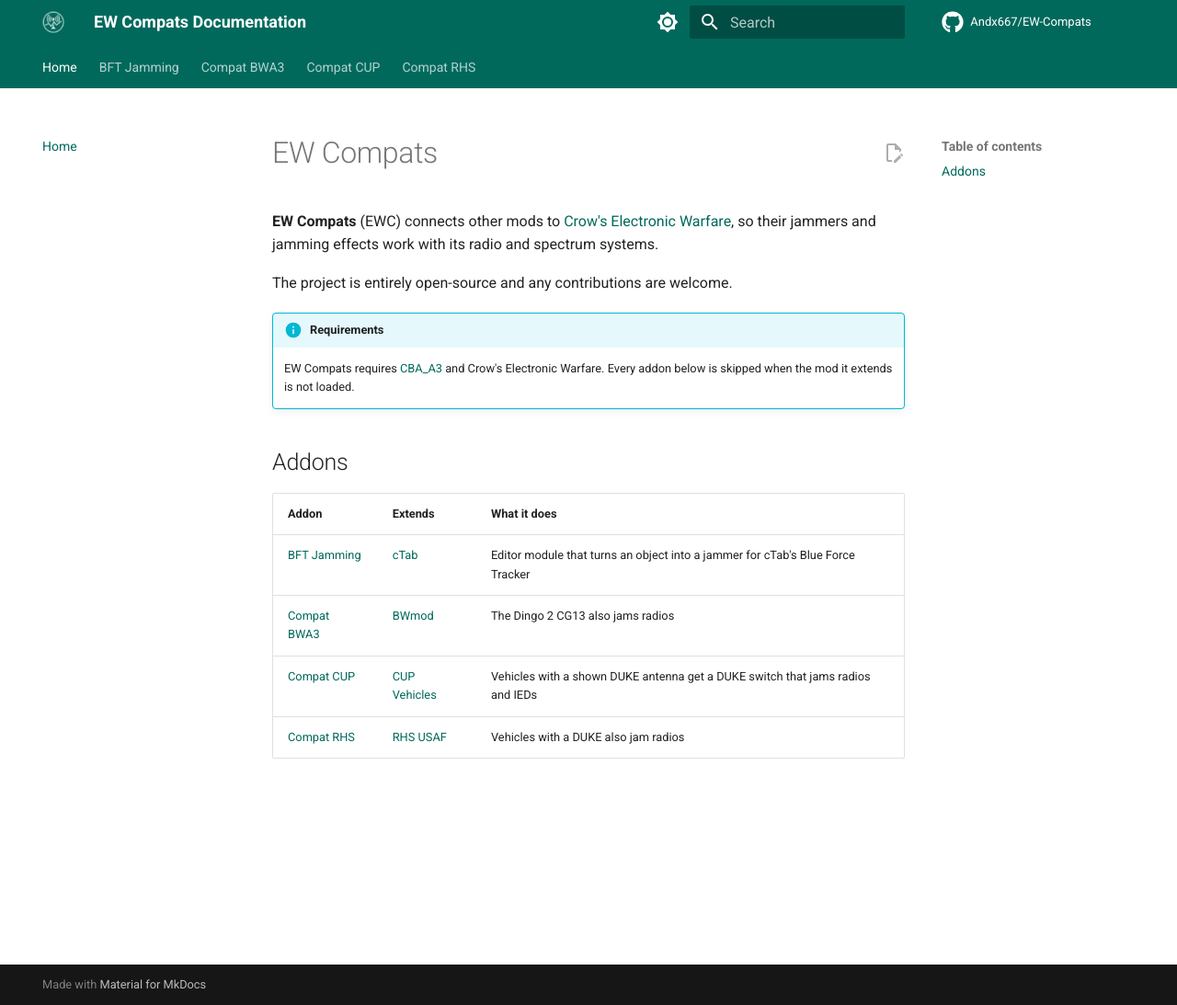
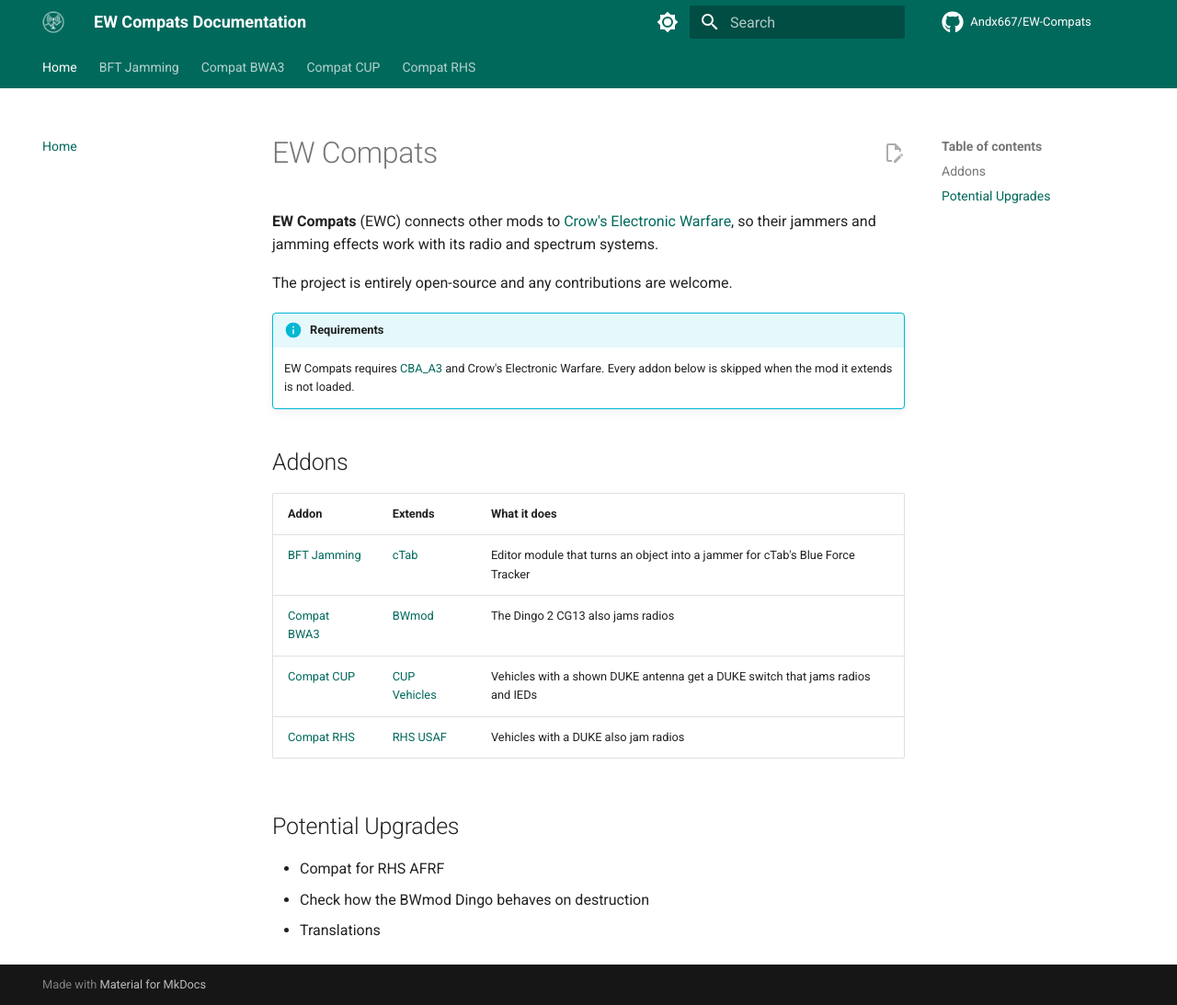
Before and after one commit to Andx667/EW-Compats, an MkDocs documentation site: the page built from docs/index.md, in a window 1280 px wide and 1093 px high. Shown: the whole window at 92% size. Built offline with MkDocs 1.6.1 and Material for MkDocs 9.7.7, drawn with Linux system fonts in a browser that asks for light colours; plug-ins that fetch from the network failed and are left out; comment, search, counter and statistics services are not loaded.

Commit message:
Docs - Add Potential Upgrades section
Co-Authored-By: Claude Sonnet 5.5 <noreply@anthropic.com>

```diff
--- a/docs/index.md
+++ b/docs/index.md
@@ -15,3 +15,9 @@ The project is entirely open-source and any contributions are welcome.
 | [Compat BWA3](compat-bwa3.md) | [BWmod](https://steamcommunity.com/sharedfiles/filedetails/?id=1200127537) | The Dingo 2 CG13 also jams radios |
 | [Compat CUP](compat-cup.md) | [CUP Vehicles](https://steamcommunity.com/sharedfiles/filedetails/?id=541888371) | Vehicles with a shown DUKE antenna get a DUKE switch that jams radios and IEDs |
 | [Compat RHS](compat-rhs.md) | [RHS USAF](https://steamcommunity.com/sharedfiles/filedetails/?id=843577117) | Vehicles with a DUKE also jam radios |
+
+## Potential Upgrades
+
+- Compat for RHS AFRF
+- Check how the BWmod Dingo behaves on destruction
+- Translations
```
Also changed, not shown: README.md (+6 -0 lines).
